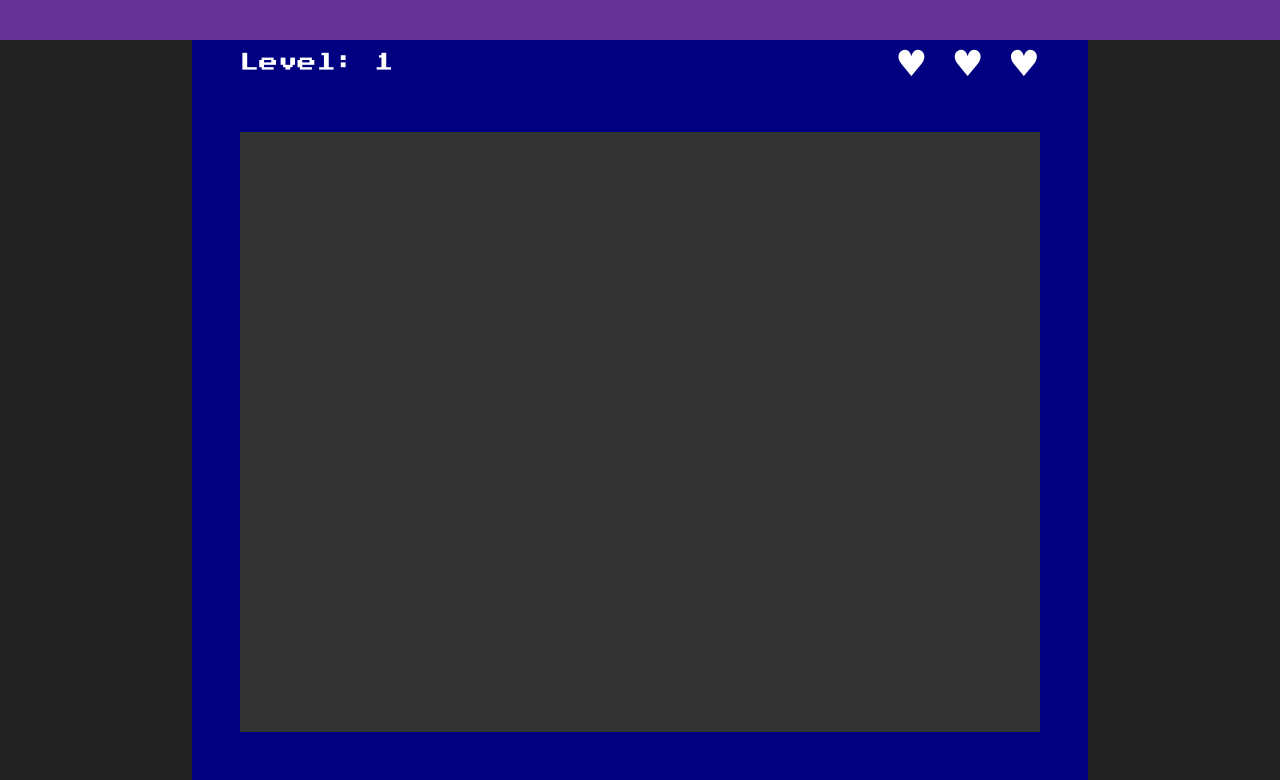
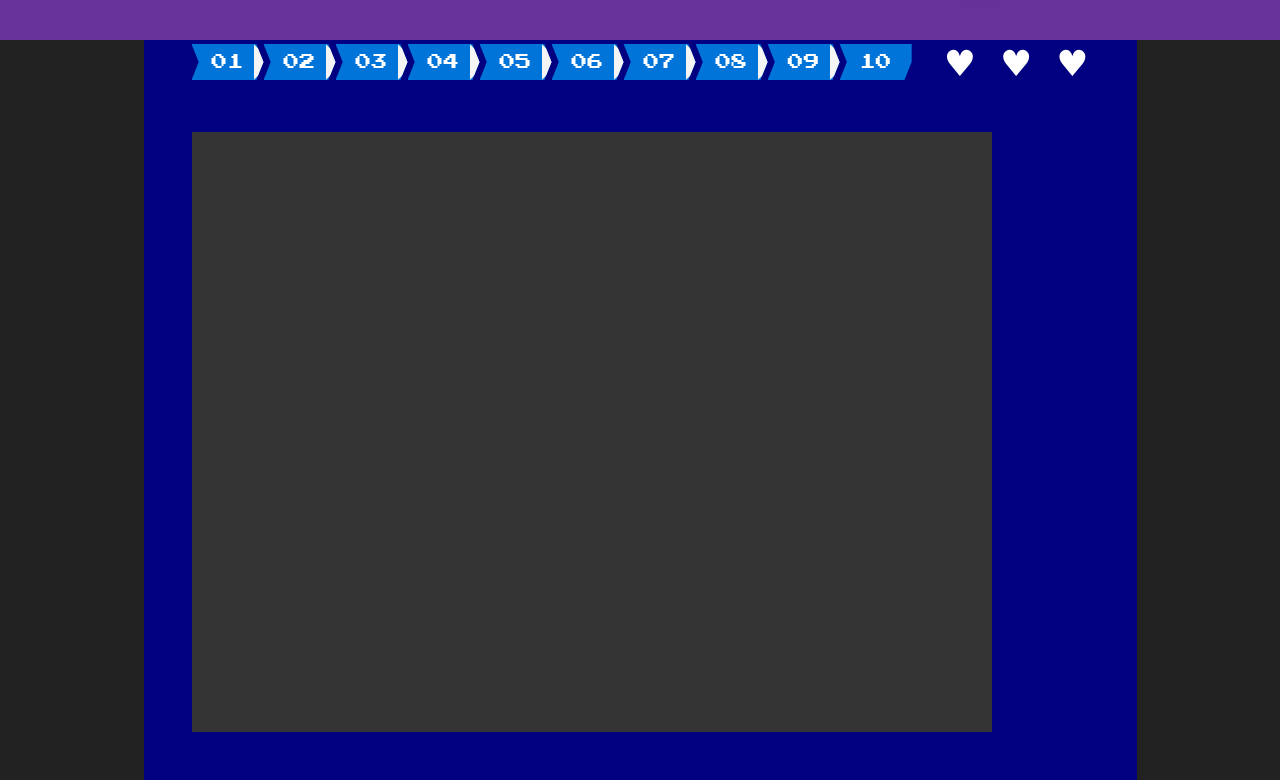
Before and after one commit to jdposthuma/collaborative-pong, a website built with Parcel: page src/index.html in a window 1280 px wide. Shown: the part 112-892 px from the top of the page. Built offline with nearby package versions, Linux system fonts and the light colour scheme.

Commit message:
added leveling system

```diff
--- a/src/index.html
+++ b/src/index.html
@@ -17,19 +17,30 @@
   <div id="canvas-wrapper">
     <!-- Lives and Level Indicator -->
     <div id="game-info">
-      <div id="level">Level: 1</div>
+      <nav class="breadcrumb">
+          <a href="#">01</a>
+          <a href="#">02</a>
+          <a href="#">03</a>
+          <a href="#">04</a>
+          <a href="#">05</a>
+          <a href="#">06</a>
+          <a href="#">07</a>
+          <a href="#">08</a>
+          <a href="#">09</a>
+          <a href="#">10</a>
+      </nav>
       <div id="lives">
         <span class="heart">♥</span>
         <span class="heart">♥</span>
         <span class="heart">♥</span>
       </div>
     </div>
-    <canvas id="pong-canvas" width="800" height="600"></canvas>
+    <canvas id="pongCanvas" width="800" height="600"></canvas>
   </div>
 
   <script type="module">
     import { PongGame } from './pongGame.ts';
-    const canvas = document.getElementById('pong-canvas');
+    const canvas = document.getElementById('pongCanvas');
     const game = new PongGame(canvas);
     game.start();
   </script>
--- a/src/styles.css
+++ b/src/styles.css
@@ -71,3 +71,51 @@ canvas {
   font-size: 1.2em;
   color: white;
 }
+/*
+body {
+  font-family: Arial, sans-serif;
+  margin: 0;
+  padding: 0;
+  display: flex;
+  justify-content: center;
+  align-items: center;
+  height: 100vh;
+  background-color: #f4f4f4;
+} */
+
+.breadcrumb {
+  display: flex;
+  align-items: center;
+  overflow: hidden;
+}
+
+.breadcrumb a {
+  position: relative;
+  display: inline-block;
+  padding: 10px 20px;
+  background: #0074d9;
+  color: white;
+  text-decoration: none;
+  font-size: 16px;
+  clip-path: polygon(0% 0%, 90% 0%, 100% 50%, 90% 100%, 0% 100%, 10% 50%);
+  transition: background 0.3s ease;
+}
+
+.breadcrumb a:hover {
+  background: #005bb5;
+}
+
+.breadcrumb a:not(:last-child)::after {
+  content: '';
+  position: absolute;
+  top: 0;
+  right: -10px;
+  width: 20px;
+  height: 100%;
+  background: #f4f4f4;
+  clip-path: polygon(0% 0%, 100% 50%, 0% 100%);
+}
+
+.breadcrumb a:last-child {
+  clip-path: polygon(0% 0%, 100% 0%, 100% 50%, 90% 100%, 0% 100%, 10% 50%);
+}
```
Also changed, not shown: src/pongGame.ts (+16 -1 lines), assets/background-level-01.png (added), assets/background-level-02.png (added), assets/background-level-03.png (added), assets/background-level-04.png (added), assets/background-level-05.png (added), assets/background-level-06.png (added), assets/background-level-07.png (added), assets/background-level-08.png (added), assets/background-level-09.png (added), assets/background-level-10.png (added), assets/background.png (deleted).
